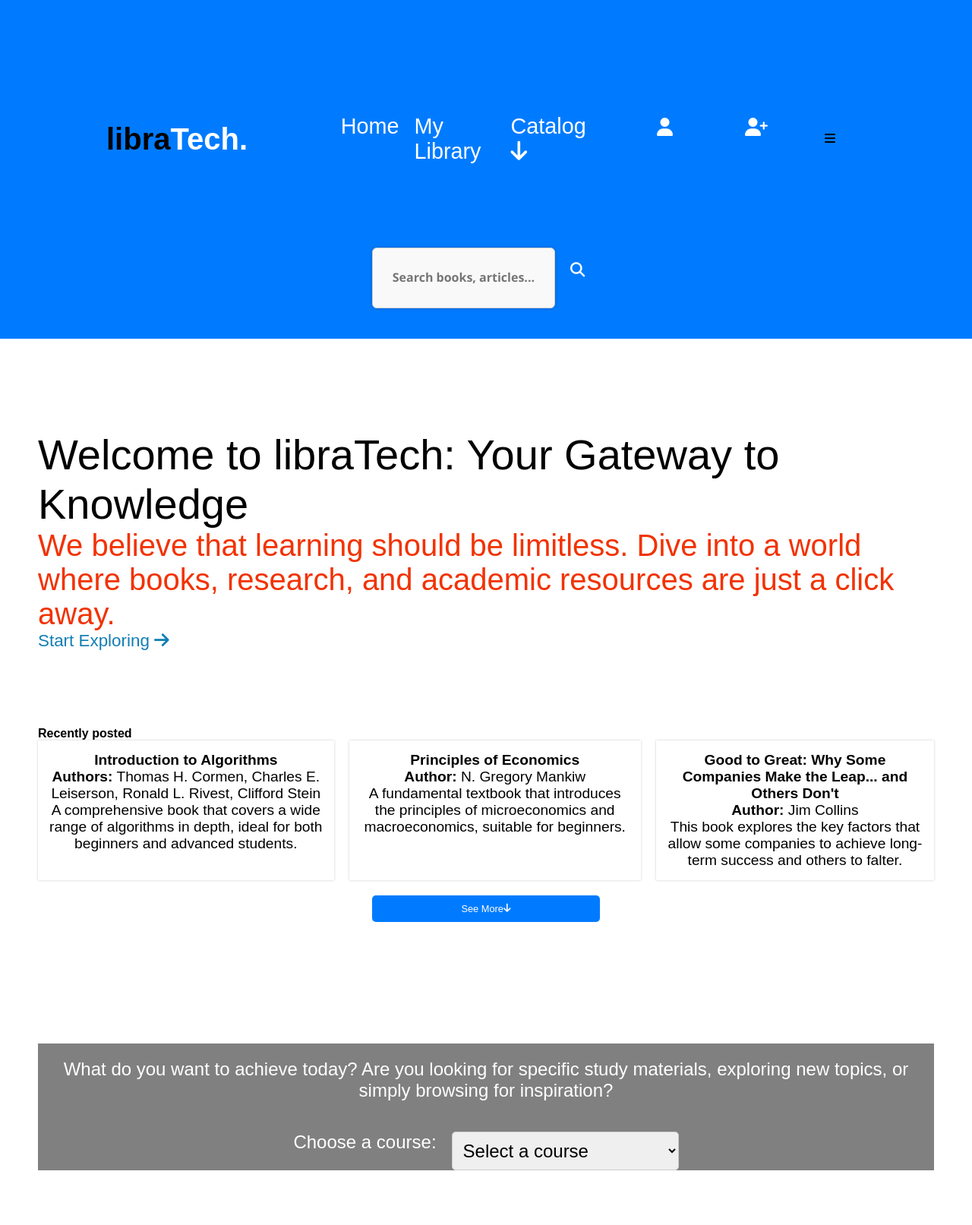
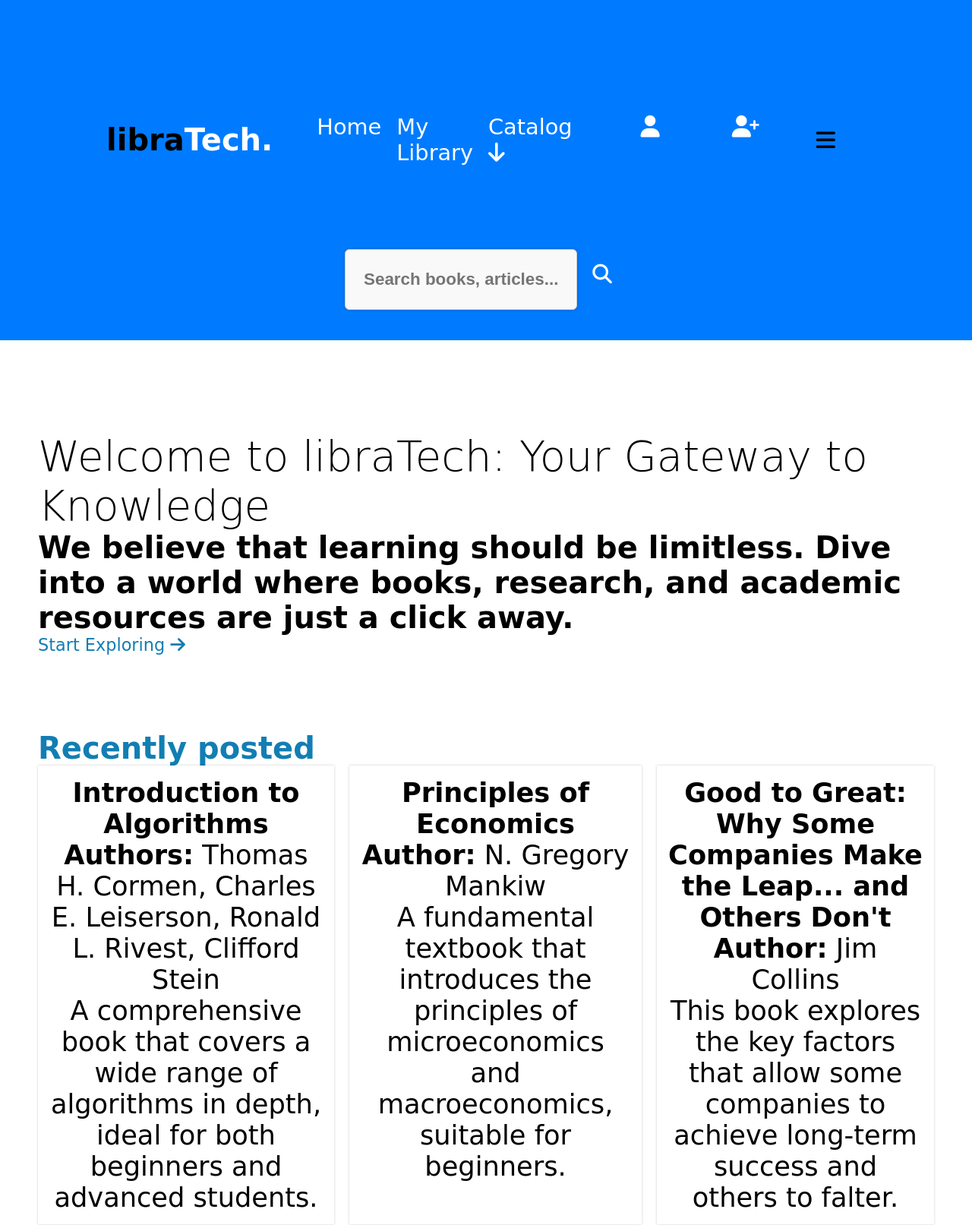
Before and after one commit to kalosa0770/CavLearn, a plain HTML site: page index.html in a window 1280 px wide. Shown: the top 1613 px of the page at 76% size. Drawn offline with Linux system fonts and the light colour scheme.

Commit message:
worked on login

```diff
--- a/static/css/index.css
+++ b/static/css/index.css
@@ -6,7 +6,7 @@
 
 body {
     /* margin: 8px; */
-    font-family: Arial, Helvetica, sans-serif;
+    font-family: cursive;
     /*  */
     background-color: #ffffff;
 }
@@ -90,7 +90,7 @@ header {
 }
 
 #bar {
-    font-size: 1rem;
+    font-size: 1.8rem;
 }
 
 .fa-solid.fa-times {
@@ -99,7 +99,7 @@ header {
     margin-right: auto;
     margin-left: auto;
     color: #000;
-    font-size: 1.3rem;
+    font-size: 1.8rem;
 }
 
 .menu i.active {
@@ -178,17 +178,24 @@ nav {
     border: 0px solid #f1f1f1;
     border-radius: 2px;
     height: 80px;
-    max-width: 500px;
+    max-width: 800px;
 }
 
 .search-container input[type="text"] {
-    width: 100%;
+    max-width: 800px;
     padding: 10px;
     border: 1px solid #ccc;
     box-shadow: 0px 0px 5px rgba(0, 0, 0, 0.2);
     border-radius: 6px;
     outline: none;
     transition: border-color 0.3s;
+    color: #000;
+    background-color: #f9f9f9;
+    caret-color: #127eb3;
+    font-family: 'Arial', sans-serif;
+    font-weight: bold;
+    font-size: 1.3rem;
+
 }
 
 .search-container input[type="text"]:focus {
@@ -197,25 +204,17 @@ nav {
 
 .search-container input::placeholder {
     text-align: center;
-    font-family: 'Segoe UI', Tahoma, Geneva, Verdana, sans-serif;
-    font-size: 1rem;
+    font-size: 1.4rem;
 }
 
-.search-container input[type="text"] {
-    color: #000;
-    background-color: #f9f9f9;
-    caret-color: #127eb3;
-    font-family: 'Arial', sans-serif;
-    font-weight: bold;
-    font-size: 1rem;
-}
+
 
 
 
 
 #search-icon {
     cursor: pointer;
-    font-size: 1.3rem;
+    font-size: 1.6rem;
     margin-right: auto;
     margin-left: auto;
 }
@@ -223,7 +222,7 @@ nav {
 #faSearch {
     color: #fff;
     cursor: pointer;
-    font-size: 1.2rem;
+    font-size: 1.6rem;
     background-color: none;
     padding-top: 20px;
 }
@@ -294,7 +293,7 @@ nav ul {
 
 .header-container .menu i {
     color: black;
-    font-size: 1.2rem;
+    font-size: 1.8rem;
     cursor: pointer;
 }
 
@@ -305,7 +304,7 @@ nav ul {
 }
 
 .login-links li i {
-    font-size: 1.5rem;
+    font-size: 1.8rem;
     padding-right: 15px;
 }
 
@@ -386,15 +385,15 @@ nav ul {
 .intro h1 {
     font-size: 3.5rem;
     color: #000;
-    font-weight: 500;
     text-align: left;
+    font-weight: lighter;
 }
 
 .intro p {
     font-size: 2.5rem;
-    font-weight: lighter;
     text-align: left;
-    color: rgb(242, 50, 2);
+    color: #000;
+    font-weight: 800;
 }
 
 .intro a {
@@ -425,8 +424,8 @@ nav ul {
 }
 
 .subject-category h3 {
-    font-size: 1rem;
-    color: #000;
+    font-size: 2.5rem;
+    color: #127eb3;
     font-weight: bold;
 }
 
@@ -439,7 +438,7 @@ nav ul {
 .subject-category ul li {
     border: 0px solid #fff;
     box-shadow: 0px 0px 3px rgba(0, 0, 0, 0.2);
-    font-size: 1.2rem;
+    font-size: 2.2rem;
     width: max-content;
     padding: 15px;
     background-color: #fff;
@@ -451,7 +450,7 @@ nav ul {
     color: #fff;
     padding: 10px;
     border-radius: 5px;
-    font-size: 0.8rem;
+    font-size: 1.4rem;
     text-decoration: none;
     border: 0px solid #fff;
     width: 300px;
@@ -488,7 +487,7 @@ nav ul {
 }
 
 .what-do-you-want p {
-    font-size: 1.5rem;
+    font-size: 2.5rem;
     color: #fff;
     text-align: left;
     margin-bottom: 20px;
@@ -522,16 +521,16 @@ nav ul {
 .selection form {
     display: flex;
     gap: 20px;
-    font-size: 1.5rem;
+    font-size: 1.8rem;
 }
 
 .selection label {
-    font-size: 1.5rem;
+    font-size: 1.8rem;
     color: #fff;
 }
 
 .selection select {
-    font-size: 1.5rem;
+    font-size: 1.8rem;
     padding: 10px;
     border-radius: 5px;
     border: 1px solid #ccc;
@@ -642,14 +641,14 @@ nav ul {
 }
 
 .motivation-section h2 {
-    font-size: 1.5rem;
+    font-size: 2.5rem;
     color: #007bff;
     margin-bottom: 20px;
     text-align: left;
 }
 
 .motivation-section p {
-    font-size: 1.5rem;
+    font-size: 2.5rem;
     color: #000;
     font-weight: 700;
     margin-bottom: 40px;
@@ -676,20 +675,20 @@ nav ul {
 }
 
 .motivation-card h3 {
-    font-size: 1.3rem;
+    font-size: 1.8rem;
     color: #fff;
     margin-bottom: 10px;
     text-align: center;
 }
 
 .motivation-card p {
-    font-size: 1.4rem;
+    font-size: 2.4rem;
     color: #fff;
     text-align: center;
 }
 
 .motivation-card i {
-    font-size: 1rem;
+    font-size: 2.4rem;
     margin-left: auto;
     margin-right: auto;
     display: flex;
@@ -715,11 +714,11 @@ footer {
 
 .footer-icons i {
     cursor: pointer;
-    font-size: 1.8rem;
+    font-size: 2rem;
 }
 
 footer p {
-    font-size: 1.3rem;
+    font-size: 1.8rem;
     text-align: center;
     padding: 20px;
 }
@@ -956,12 +955,12 @@ footer p {
 
     .intro p {
         font-size: 1.2rem;
-        font-weight: lighter;
-        color: rgb(242, 50, 2);
+        font-weight: 800;
+        font-family: cursive;
+        color: #000;
         padding: 0;
         line-height: 1.5;
-        letter-spacing: 4px;
-        text-align: left;
+        text-align: center;
         padding: auto;
         width: 100%;
         margin-top: 20px;
```
